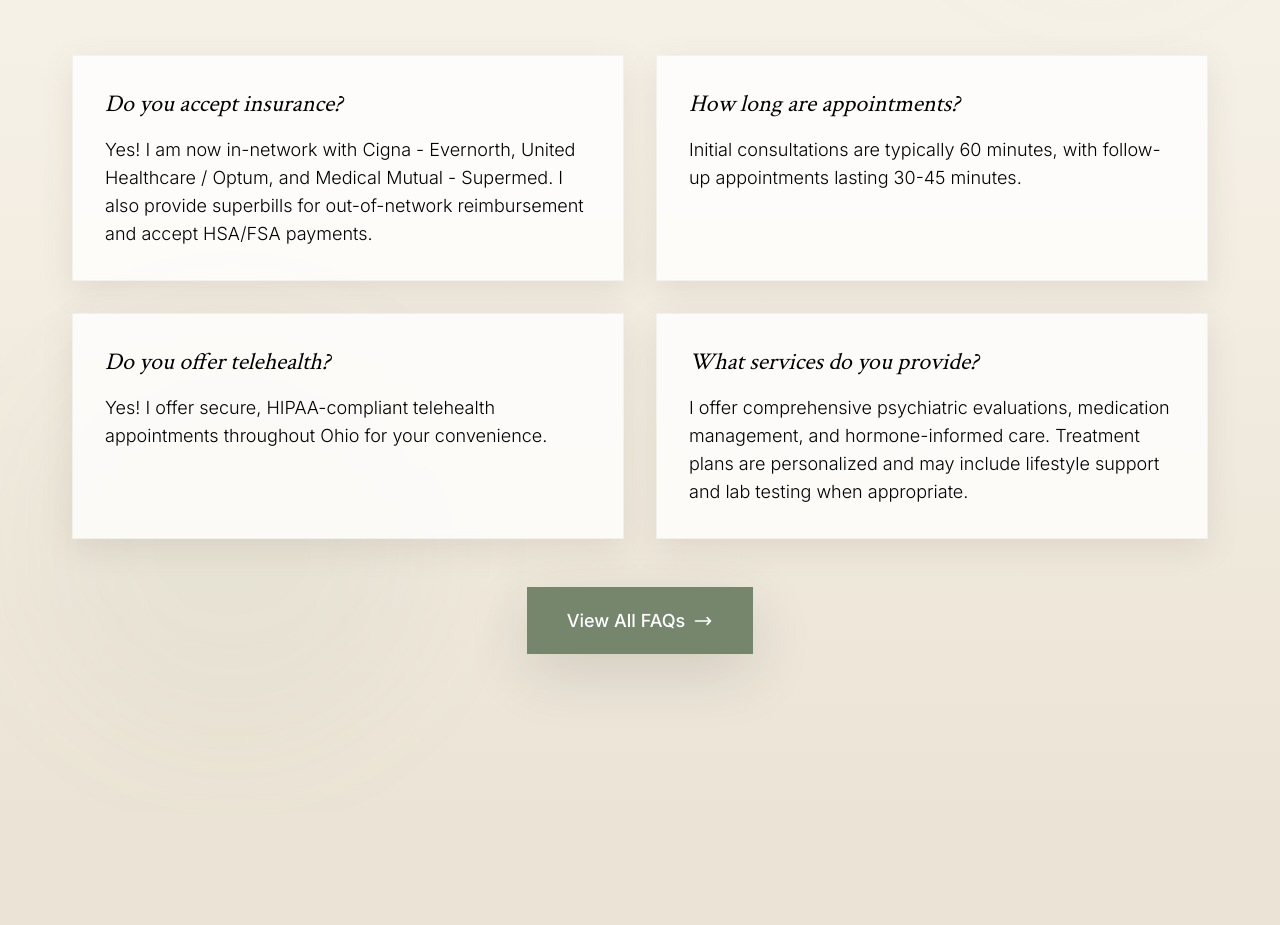
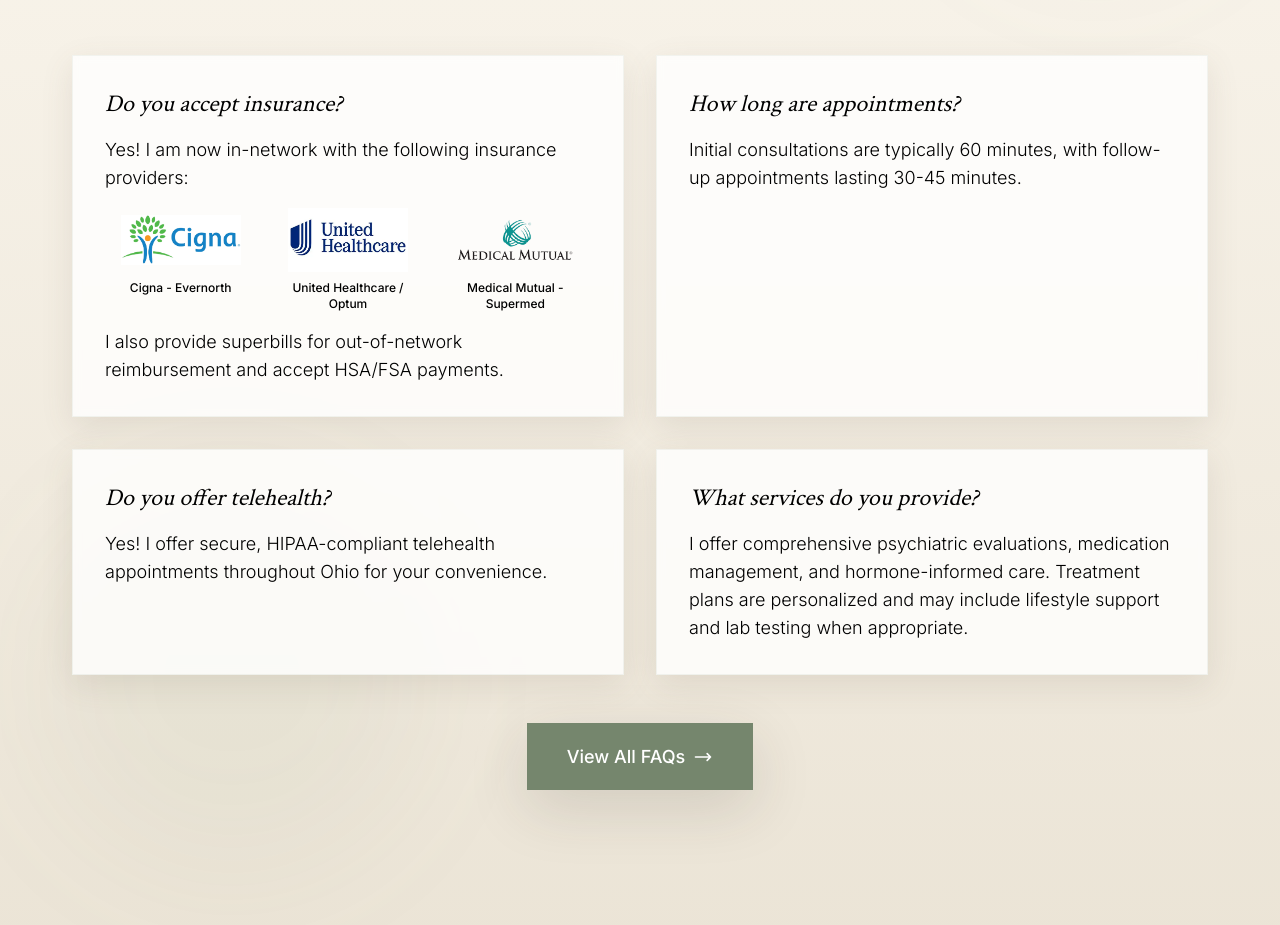
Before and after one commit to JaeShift/MMHH, a Next.js app: page / in a window 1280 px wide. Shown: the part 6200-7125 px from the top of the page. Built offline with nearby package versions, Linux system fonts and the light colour scheme; a web font is replaced by a local one.

Commit message:
move insurance FAQ to top, make prices black, add insurance logos to homepage FAQ, update to unitedhealthcare.webp

```diff
--- a/src/app/page.tsx
+++ b/src/app/page.tsx
@@ -512,7 +512,59 @@ export default function Page() {
             {[
               {
                 question: "Do you accept insurance?",
-                answer: "Yes! I am now in-network with Cigna - Evernorth, United Healthcare / Optum, and Medical Mutual - Supermed. I also provide superbills for out-of-network reimbursement and accept HSA/FSA payments."
+                answer: (
+                  <div className="space-y-4">
+                    <p className="text-base md:text-lg text-black leading-relaxed font-light">
+                      Yes! I am now in-network with the following insurance providers:
+                    </p>
+
+                    {/* Insurance Logos */}
+                    <div className="grid grid-cols-3 gap-4 my-4">
+                      <div className="flex flex-col items-center text-center space-y-2">
+                        <div className="relative w-full h-16 flex items-center justify-center">
+                          <Image
+                            src="/cigna-logo-wallpaper-e1474921230453.webp"
+                            alt="Cigna - Evernorth"
+                            width={120}
+                            height={45}
+                            className="object-contain"
+                          />
+                        </div>
+                        <p className="text-xs font-medium text-black">Cigna - Evernorth</p>
+                      </div>
+
+                      <div className="flex flex-col items-center text-center space-y-2">
+                        <div className="relative w-full h-16 flex items-center justify-center">
+                          <Image
+                            src="/unitedhealthcare.webp"
+                            alt="United Healthcare / Optum"
+                            width={120}
+                            height={45}
+                            className="object-contain"
+                          />
+                        </div>
+                        <p className="text-xs font-medium text-black">United Healthcare / Optum</p>
+                      </div>
+
+                      <div className="flex flex-col items-center text-center space-y-2">
+                        <div className="relative w-full h-16 flex items-center justify-center">
+                          <Image
+                            src="/MedicalMutual.webp"
+                            alt="Medical Mutual - Supermed"
+                            width={120}
+                            height={45}
+                            className="object-contain"
+                          />
+                        </div>
+                        <p className="text-xs font-medium text-black">Medical Mutual - Supermed</p>
+                      </div>
+                    </div>
+
+                    <p className="text-base md:text-lg text-black leading-relaxed font-light">
+                      I also provide superbills for out-of-network reimbursement and accept HSA/FSA payments.
+                    </p>
+                  </div>
+                )
               },
               {
                 question: "How long are appointments?",
@@ -538,9 +590,9 @@ export default function Page() {
                 <h3 className="text-xl md:text-2xl font-medium text-black mb-4 leading-snug">
                   {faq.question}
                 </h3>
-                <p className="text-base md:text-lg text-black leading-relaxed font-light">
+                <div className="text-base md:text-lg text-black leading-relaxed font-light">
                   {faq.answer}
-                </p>
+                </div>
               </motion.div>
             ))}
           </div>
--- a/src/components/Insurance.tsx
+++ b/src/components/Insurance.tsx
@@ -16,34 +16,6 @@ export default function Insurance() {
   const [openItem, setOpenItem] = useState<number | null>(null);
 
   const faqs: FAQ[] = [
-    {
-      question: "How can I start care?",
-      answer: "You can schedule your first appointment through the Book Now button. During your first visit, I'll discuss your concerns, review your history, and create a treatment plan tailored to your mental health and hormonal balance."
-    },
-    {
-      question: "What is Modern MHH?",
-      answer: "Modern MHH is a women's mental health and hormone practice that provides thoughtful, evidence-based care for women navigating anxiety, depression, PMDD, postpartum mood changes, perimenopause, and menopause. The focus is on helping you feel balanced, clear, and like yourself again."
-    },
-    {
-      question: "Who do you see?",
-      answer: "I work with adult women (18+) experiencing emotional or physical symptoms related to hormonal shifts — including anxiety, irritability, mood swings, brain fog, low motivation, or fatigue. Many of my patients are navigating life transitions such as postpartum recovery, perimenopause, or menopause."
-    },
-    {
-      question: "What services do you provide?",
-      answer: "I offer comprehensive psychiatric evaluations, medication management, and hormone-informed care. Treatment plans may include lifestyle support, lab testing when appropriate, and coordination with your other healthcare providers for a fully integrated approach."
-    },
-    {
-      question: "Do you prescribe medications or hormones?",
-      answer: "Yes. As a Psychiatric Mental Health Nurse Practitioner (PMHNP) and Family Nurse Practitioner (FNP), I can prescribe psychiatric medications and select hormonal therapies. My goal is always to use the safest, most effective, and lowest necessary doses — customized to your body and your goals."
-    },
-    {
-      question: "How do hormones impact mental health?",
-      answer: "Hormones play a major role in mood regulation, energy, and focus. Shifts in estrogen, progesterone, and other hormones can affect neurotransmitters like serotonin and dopamine, leading to mood changes. Understanding your hormone patterns allows for more targeted, effective treatment."
-    },
-    {
-      question: "Do you offer telehealth?",
-      answer: "Yes, I offer secure, HIPAA-compliant virtual visits for women across Ohio. You can receive care from home or anywhere you feel comfortable when receiving treatment via telehealth."
-    },
     {
       question: "Do you take insurance?",
       answer: (
@@ -73,7 +45,7 @@ export default function Insurance() {
             <div className="flex flex-col items-center text-center space-y-2">
               <div className="relative w-full h-20 flex items-center justify-center">
                 <Image
-                  src="/png-transparent-unitedhealthcare-hd-logo.png"
+                  src="/unitedhealthcare.webp"
                   alt="United Healthcare / Optum"
                   width={160}
                   height={60}
@@ -105,10 +77,10 @@ export default function Insurance() {
             <p className="font-semibold mb-2">For out-of-network or self-pay patients:</p>
             <ul className="mt-2 space-y-2 text-sm sm:text-base">
               <li>
-                <span className="font-semibold">Initial Evaluation: Being Seen</span> — 1 hour @ <span className="font-bold text-[#75866D]">$300.00</span>
+                <span className="font-semibold">Initial Evaluation: Being Seen</span> — 1 hour @ <span className="font-bold text-black">$300.00</span>
               </li>
               <li>
-                <span className="font-semibold">Routine or Follow-up Visits</span> — 30 minutes @ <span className="font-bold text-[#75866D]">$150.00</span>
+                <span className="font-semibold">Routine or Follow-up Visits</span> — 30 minutes @ <span className="font-bold text-black">$150.00</span>
               </li>
             </ul>
             <p className="text-xs text-gray-600 mt-3 italic">All amounts in USD.</p>
@@ -125,6 +97,34 @@ export default function Insurance() {
           </p>
         </div>
       )
+    },
+    {
+      question: "How can I start care?",
+      answer: "You can schedule your first appointment through the Book Now button. During your first visit, I'll discuss your concerns, review your history, and create a treatment plan tailored to your mental health and hormonal balance."
+    },
+    {
+      question: "What is Modern MHH?",
+      answer: "Modern MHH is a women's mental health and hormone practice that provides thoughtful, evidence-based care for women navigating anxiety, depression, PMDD, postpartum mood changes, perimenopause, and menopause. The focus is on helping you feel balanced, clear, and like yourself again."
+    },
+    {
+      question: "Who do you see?",
+      answer: "I work with adult women (18+) experiencing emotional or physical symptoms related to hormonal shifts — including anxiety, irritability, mood swings, brain fog, low motivation, or fatigue. Many of my patients are navigating life transitions such as postpartum recovery, perimenopause, or menopause."
+    },
+    {
+      question: "What services do you provide?",
+      answer: "I offer comprehensive psychiatric evaluations, medication management, and hormone-informed care. Treatment plans may include lifestyle support, lab testing when appropriate, and coordination with your other healthcare providers for a fully integrated approach."
+    },
+    {
+      question: "Do you prescribe medications or hormones?",
+      answer: "Yes. As a Psychiatric Mental Health Nurse Practitioner (PMHNP) and Family Nurse Practitioner (FNP), I can prescribe psychiatric medications and select hormonal therapies. My goal is always to use the safest, most effective, and lowest necessary doses — customized to your body and your goals."
+    },
+    {
+      question: "How do hormones impact mental health?",
+      answer: "Hormones play a major role in mood regulation, energy, and focus. Shifts in estrogen, progesterone, and other hormones can affect neurotransmitters like serotonin and dopamine, leading to mood changes. Understanding your hormone patterns allows for more targeted, effective treatment."
+    },
+    {
+      question: "Do you offer telehealth?",
+      answer: "Yes, I offer secure, HIPAA-compliant virtual visits for women across Ohio. You can receive care from home or anywhere you feel comfortable when receiving treatment via telehealth."
     }
   ];
 
```
Also changed, not shown: public/png-transparent-unitedhealthcare-hd-logo.png (deleted), public/unitedhealthcare.webp (added).
